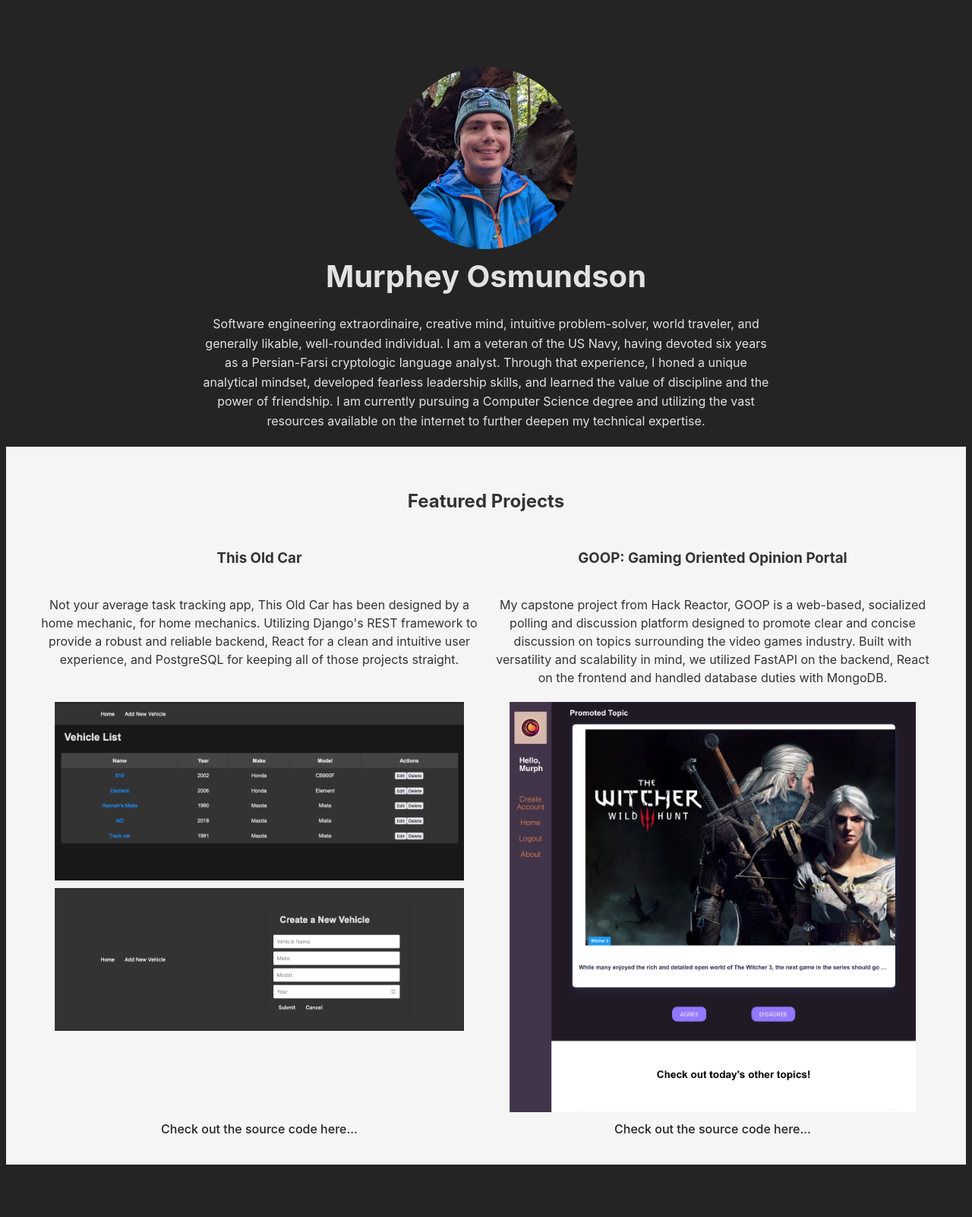
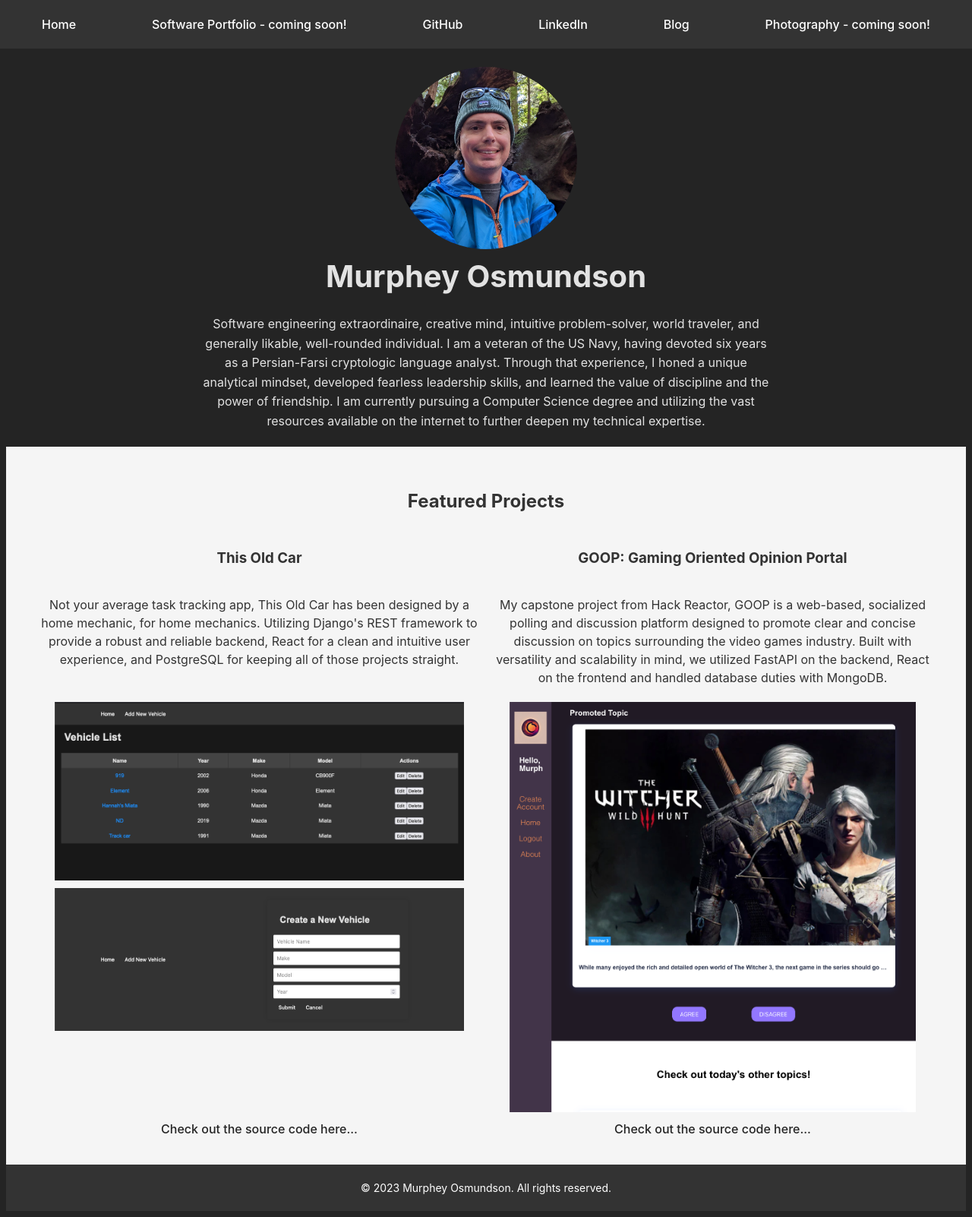
Before and after one commit to Hachibroku/portfolio, a React (Vite) app in the folder frontend/: page / in a window 1280 px wide. Shown: the whole page at 76% size. Before the commit the page ends 1541 px from the top, so only its background shows below. Built offline with nearby package versions, Linux system fonts and the light colour scheme.

Commit message:
Blog added, Header and Footer components moved here from Portfolio.jsx

```diff
--- a/frontend/src/App.jsx
+++ b/frontend/src/App.jsx
@@ -5,14 +5,22 @@
   Route
 } from 'react-router-dom';
 import Portfolio from './Portfolio';
+import BlogPost from './BlogPost'
+import BlogList from './BlogList';
+import Header from './Header'
+import Footer from './Footer';
 import './App.css';
 
 function App() {
   return (
     <Router>
+      <Header />
       <Routes>
         <Route path="/" element={<Portfolio />} />
+        <Route path="/blog" element={<BlogList />} />
+        <Route path="/blog/:id" element={<BlogPost />} />
       </Routes>
+      <Footer />
     </Router>
   );
 }
```
